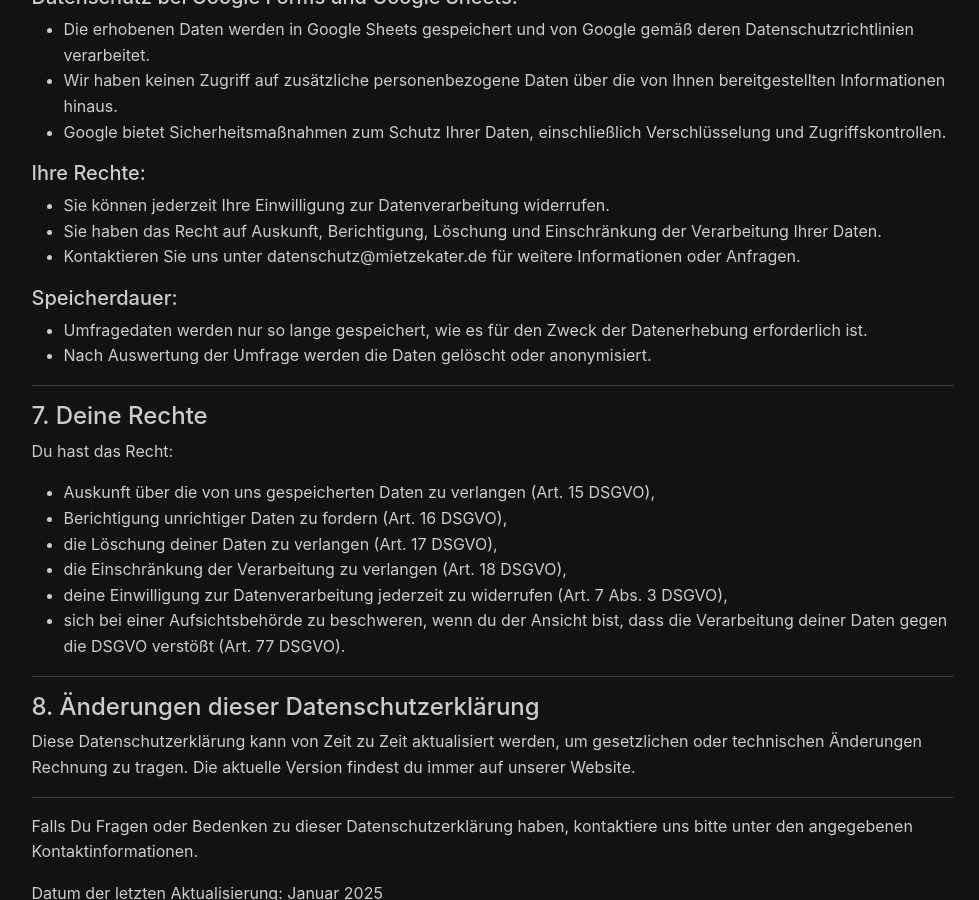
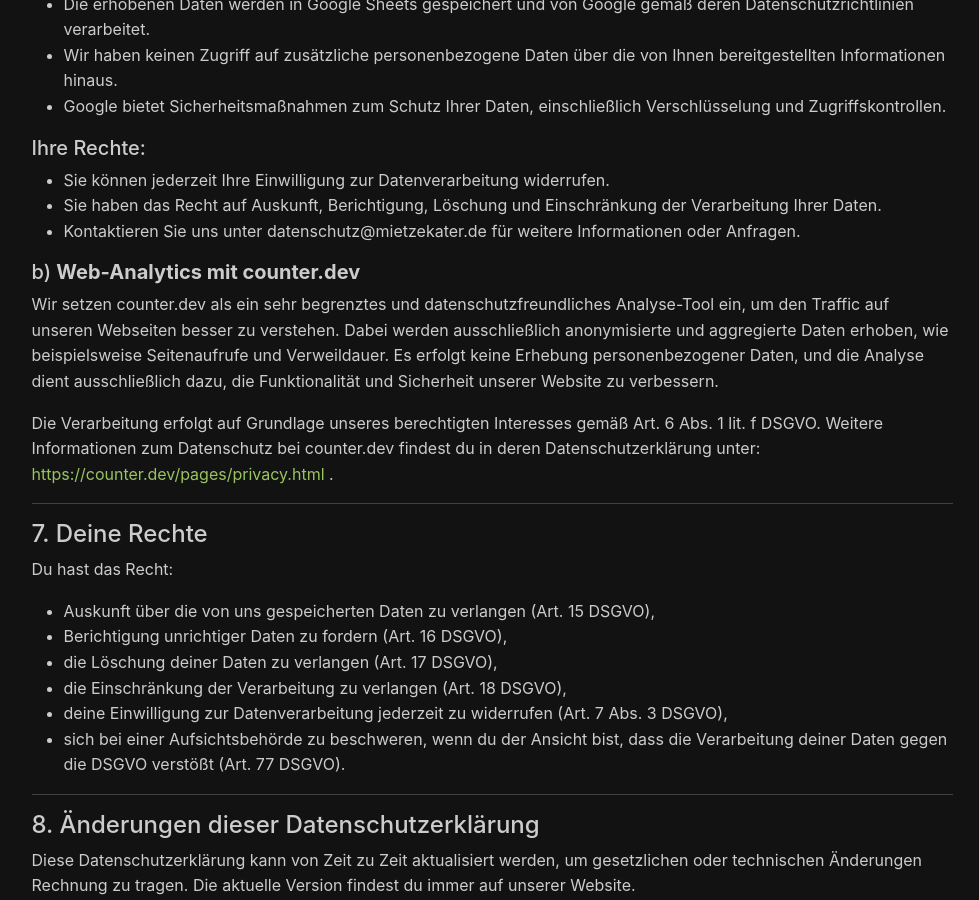
Before and after one commit to TrimeraDev/Mietzekater.de, a Jekyll site: the page built from datenschutz.md, in a window 1280 px wide and 900 px high, scrolled down 2435 px. Shown: the whole window, without its empty margins (148-1127 px from the left). Built offline with Jekyll 4.4.1, drawn with Linux system fonts in a browser that asks for light colours; comment, search, counter and statistics services are not loaded; some of the changed text lies outside the part shown.

Commit message:
update dp to include counter analytics

```diff
--- a/datenschutz.md
+++ b/datenschutz.md
@@ -81,9 +81,10 @@ Deine Daten werden grundsprüglich nicht an Dritte weitergegeben. Eine Ausnahme
 - Sie haben das Recht auf Auskunft, Berichtigung, Löschung und Einschränkung der Verarbeitung Ihrer Daten.
 - Kontaktieren Sie uns unter datenschutz@mietzekater.de für weitere Informationen oder Anfragen.
 
-##### Speicherdauer:
-- Umfragedaten werden nur so lange gespeichert, wie es für den Zweck der Datenerhebung erforderlich ist.
-- Nach Auswertung der Umfrage werden die Daten gelöscht oder anonymisiert.
+##### b) **Web-Analytics mit counter.dev**
+Wir setzen counter.dev als ein sehr begrenztes und datenschutzfreundliches Analyse-Tool ein, um den Traffic auf unseren Webseiten besser zu verstehen. Dabei werden ausschließlich anonymisierte und aggregierte Daten erhoben, wie beispielsweise Seitenaufrufe und Verweildauer. Es erfolgt keine Erhebung personenbezogener Daten, und die Analyse dient ausschließlich dazu, die Funktionalität und Sicherheit unserer Website zu verbessern.
+
+Die Verarbeitung erfolgt auf Grundlage unseres berechtigten Interesses gemäß Art. 6 Abs. 1 lit. f DSGVO. Weitere Informationen zum Datenschutz bei counter.dev findest du in deren Datenschutzerklärung unter: [https://counter.dev/pages/privacy.html](https://counter.dev/pages/privacy.html) .
 
 ---
 
@@ -105,4 +106,4 @@ Diese Datenschutzerklärung kann von Zeit zu Zeit aktualisiert werden, um gesetz
 
 Falls Du Fragen oder Bedenken zu dieser Datenschutzerklärung haben, kontaktiere uns bitte unter den angegebenen Kontaktinformationen.
 
-Datum der letzten Aktualisierung: Januar 2025
+Datum der letzten Aktualisierung: Februar 2025
```
Also changed, not shown: other parts of datenschutz.md (+1 -1 lines), 6 other files.
